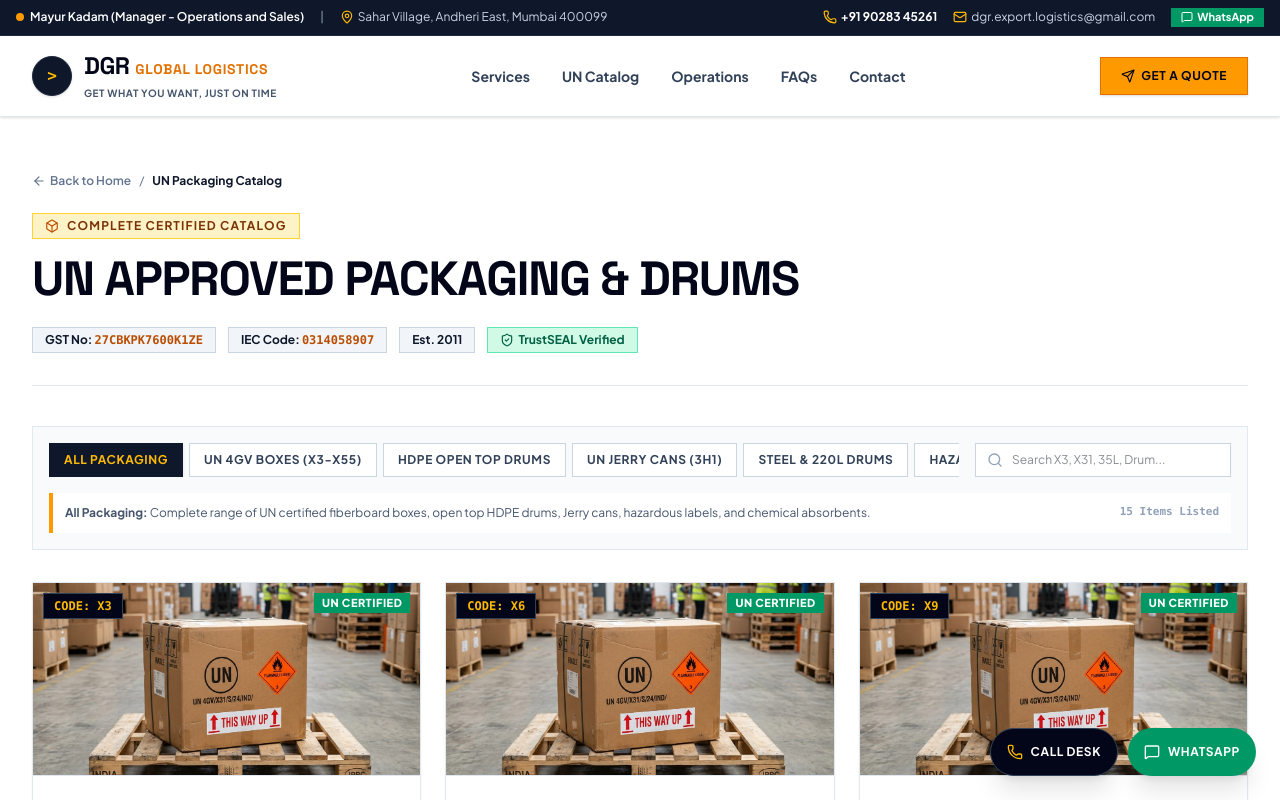
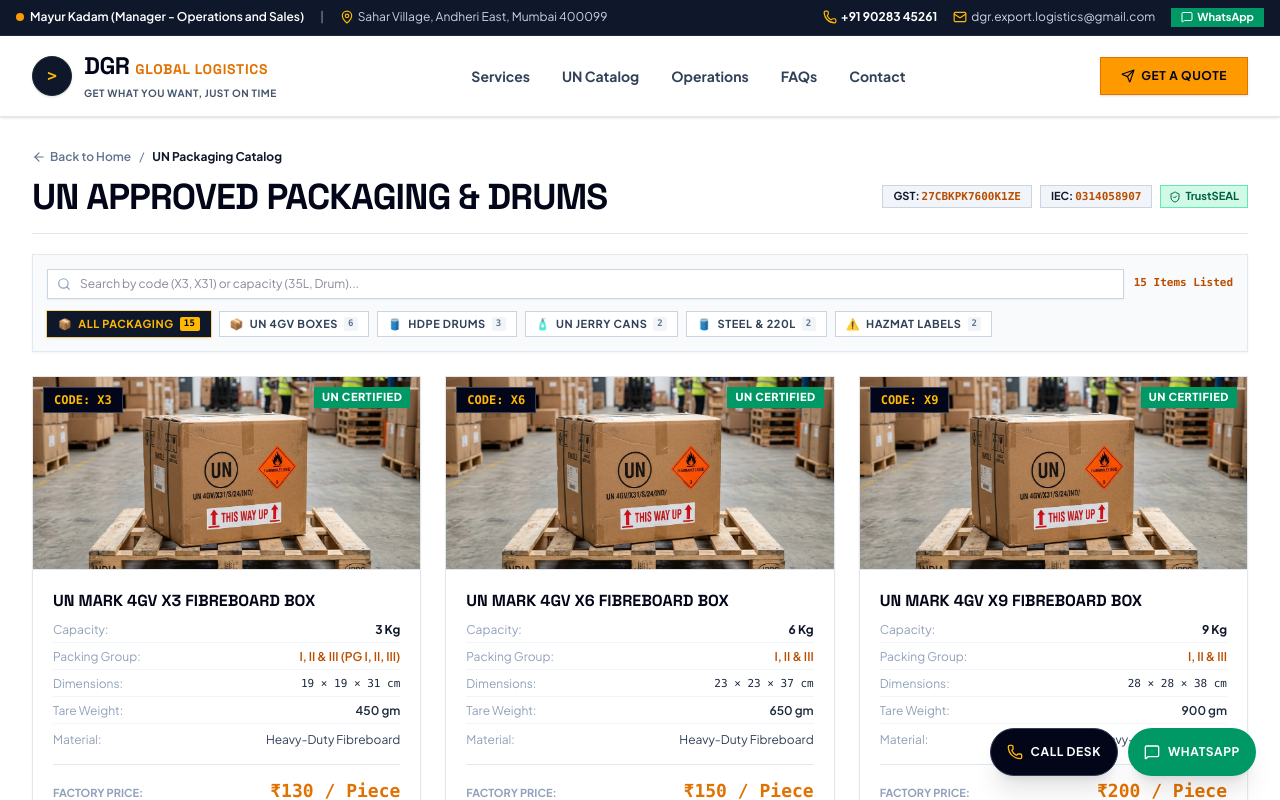
Before and after one commit to Gopal562004/DGR-GLOBAL-LOGISTICS, a Next.js app: page /products in a window 1280 px wide. Shown: the top 800 px of the page. Built offline with nearby package versions, Linux system fonts and the light colour scheme.

Commit message:
feat: ultra-compact catalog header and bidirectional infinite mobile services ticker

```diff
--- a/src/app/products/page.tsx
+++ b/src/app/products/page.tsx
@@ -50,10 +50,10 @@
         dangerouslySetInnerHTML={{ __html: JSON.stringify(jsonLd) }}
       />
 
-      <main className="max-w-7xl mx-auto px-4 sm:px-6 lg:px-8 py-10 sm:py-14">
+      <main className="max-w-7xl mx-auto px-4 sm:px-6 lg:px-8 py-6 sm:py-8">
 
         {/* Breadcrumb */}
-        <div className="flex items-center gap-2 text-xs text-slate-500 mb-6">
+        <div className="flex items-center gap-2 text-xs text-slate-500 mb-3">
           <Link href="/" className="hover:text-amber-600 flex items-center gap-1 font-semibold">
             <ArrowLeft className="w-3.5 h-3.5" /> Back to Home
           </Link>
@@ -61,28 +61,24 @@
           <span className="text-slate-900 font-bold">UN Packaging Catalog</span>
         </div>
 
-        {/* Page Header */}
-        <div className="border-b border-slate-200 pb-8 mb-10 space-y-4">
-          <div className="inline-flex items-center gap-2 bg-amber-100 text-amber-900 border border-amber-300 text-xs font-bold px-3 py-1 uppercase tracking-widest">
-            <Box className="w-3.5 h-3.5 text-amber-700" /> Complete Certified Catalog
+        {/* Slim Compact Page Header */}
+        <div className="border-b border-slate-200 pb-4 mb-5 flex flex-col md:flex-row md:items-center justify-between gap-3">
+          <div>
+            <h1 className="text-2xl sm:text-3xl lg:text-4xl font-extrabold font-heading text-slate-950 uppercase tracking-tight">
+              UN APPROVED PACKAGING & DRUMS
+            </h1>
           </div>
-          <h1 className="text-3xl sm:text-4xl lg:text-5xl font-extrabold font-heading text-slate-950 uppercase tracking-tight">
-            UN APPROVED PACKAGING & DRUMS
-          </h1>
 
-          {/* Statutory Trust Badges */}
-          <div className="flex flex-wrap items-center gap-3 pt-2 text-xs">
-            <span className="bg-slate-100 border border-slate-300 px-3 py-1 font-bold text-slate-900">
-              GST No: <span className="font-mono text-amber-700">{COMPANY_INFO.gstNo}</span>
+          {/* Statutory Trust Badges (Compact) */}
+          <div className="flex flex-wrap items-center gap-2 text-[11px]">
+            <span className="bg-slate-100 border border-slate-300 px-2.5 py-0.5 font-bold text-slate-900">
+              GST: <span className="font-mono text-amber-700">{COMPANY_INFO.gstNo}</span>
             </span>
-            <span className="bg-slate-100 border border-slate-300 px-3 py-1 font-bold text-slate-900">
-              IEC Code: <span className="font-mono text-amber-700">{COMPANY_INFO.iecCode}</span>
+            <span className="bg-slate-100 border border-slate-300 px-2.5 py-0.5 font-bold text-slate-900">
+              IEC: <span className="font-mono text-amber-700">{COMPANY_INFO.iecCode}</span>
             </span>
-            <span className="bg-slate-100 border border-slate-300 px-3 py-1 font-bold text-slate-900">
-              Est. {COMPANY_INFO.establishedYear}
-            </span>
-            <span className="bg-emerald-100 border border-emerald-300 px-3 py-1 font-bold text-emerald-800 flex items-center gap-1">
-              <ShieldCheck className="w-3.5 h-3.5" /> TrustSEAL Verified
+            <span className="bg-emerald-100 border border-emerald-300 px-2 py-0.5 font-bold text-emerald-800 flex items-center gap-1">
+              <ShieldCheck className="w-3 h-3" /> TrustSEAL
             </span>
           </div>
         </div>
--- a/src/components/ProductsCatalogClient.tsx
+++ b/src/components/ProductsCatalogClient.tsx
@@ -30,31 +30,43 @@
   {
     id: 'all',
     label: 'All Packaging',
+    sub: 'Full Range',
+    icon: '📦',
     desc: 'Complete range of UN certified fiberboard boxes, open top HDPE drums, Jerry cans, hazardous labels, and chemical absorbents.'
   },
   {
     id: 'un-boxes',
-    label: 'UN 4GV Boxes (X3-X55)',
+    label: 'UN 4GV Boxes',
+    sub: 'X3 to X55',
+    icon: '📦',
     desc: 'Manufacturer of a wide range of UN certified fiberboard boxes: UN Mark 4GV X31, X55, X3, X6, X9, and X22 with IIP/IATA test certificates.'
   },
   {
     id: 'hdpe-drums',
-    label: 'HDPE Open Top Drums',
+    label: 'HDPE Drums',
+    sub: '30L to 60L',
+    icon: '🛢️',
     desc: 'Leading manufacturer of UN approved 30L, 35L, 60L, and 1H2/X60 open top HDPE drums for chemicals and hazardous transport.'
   },
   {
     id: 'jerry-cans',
-    label: 'UN Jerry Cans (3H1)',
+    label: 'UN Jerry Cans',
+    sub: '35L & 50L (3H1)',
+    icon: '🧴',
     desc: 'UN approved 35L (3H1/X35) and 50L narrow/wide mouth HDPE jerry cans tested for Packing Groups II and III.'
   },
   {
     id: 'steel-drums',
-    label: 'Steel & 220L Drums',
+    label: 'Steel & 220L',
+    sub: 'PG II & MS',
+    icon: '🛢️',
     desc: 'UN marked 220L PG II chemical storage drums and 10L-30L mild steel (MS / 1A1) drums.'
   },
   {
     id: 'labels-absorbents',
-    label: 'Hazard Labels & Absorbents',
+    label: 'Hazmat Labels',
+    sub: 'Class 1-9 & DG',
+    icon: '⚠️',
     desc: 'Self-adhesive weatherproof PVC Class 1 to 9 hazard diamond labels and Bio-Tech chemical absorbent powder bags.'
   },
 ];
@@ -116,56 +128,61 @@
   };
 
   return (
-    <div className="space-y-8">
+    <div className="space-y-6">
 
-      {/* Category Pills Bar */}
-      <div className="bg-slate-50 border border-slate-200 p-4 space-y-4">
+      {/* Ultra-Compact Category & Search Bar */}
+      <div className="bg-slate-50 border border-slate-200 p-3 sm:p-3.5 space-y-3 shadow-xs">
 
-        <div className="flex flex-col md:flex-row items-stretch md:items-center justify-between gap-4">
-          {/* Category Tabs */}
-          <div className="flex items-center gap-1.5 overflow-x-auto pb-2 md:pb-0 scrollbar-none">
+        {/* Search & Category Header Row */}
+        <div className="flex flex-col sm:flex-row items-stretch sm:items-center justify-between gap-2.5">
+          {/* Quick Search */}
+          <div className="relative flex-1">
+            <Search className="w-3.5 h-3.5 text-slate-400 absolute left-2.5 top-1/2 -translate-y-1/2" />
+            <input
+              type="text"
+              value={searchQuery}
+              onChange={(e) => setSearchQuery(e.target.value)}
+              placeholder="Search by code (X3, X31) or capacity (35L, Drum)..."
+              className="w-full bg-white border border-slate-300 pl-8 pr-3 py-1.5 text-xs text-slate-900 focus:outline-none focus:border-amber-500 rounded-none shadow-xs"
+            />
+          </div>
+
+          <span className="text-[11px] font-mono text-amber-700 font-bold shrink-0 self-end sm:self-center">
+            {filteredProducts.length} Items Listed
+          </span>
+        </div>
+
+        {/* Slim, Compact Category Pills (Wraps naturally taking minimal vertical height) */}
+        <div className="flex flex-wrap items-center gap-1.5 sm:gap-2">
           {CATEGORIES.map((cat) => {
             const isActive = selectedCategory === cat.id;
             const href = cat.id === 'all' ? '/products' : `/products?category=${cat.id}`;
+            const categoryCount = cat.id === 'all'
+              ? products.length
+              : products.filter(p => p.category === cat.id).length;
+
             return (
               <Link
                 key={cat.id}
                 href={href}
                 scroll={false}
                 onClick={() => setSelectedCategory(cat.id)}
-                  className={`px-3.5 py-2 text-xs font-bold uppercase tracking-wider whitespace-nowrap transition-all border ${
+                className={`px-2.5 py-1 text-[11px] font-bold uppercase tracking-wider transition-all border flex items-center gap-1.5 ${
                   isActive
-                      ? 'bg-slate-900 text-amber-400 border-slate-900 shadow-sm'
-                      : 'bg-white text-slate-700 hover:text-slate-950 border-slate-300'
+                    ? 'bg-slate-900 text-amber-400 border-slate-900 shadow-sm ring-1 ring-amber-400/50'
+                    : 'bg-white text-slate-700 hover:text-slate-950 border-slate-300 hover:border-slate-500'
                 }`}
               >
-                  {cat.label}
+                <span>{cat.icon}</span>
+                <span>{cat.label}</span>
+                <span className={`text-[9px] font-mono px-1 py-0.2 rounded-xs font-bold ${
+                  isActive ? 'bg-amber-400 text-slate-950' : 'bg-slate-100 text-slate-500'
+                }`}>
+                  {categoryCount}
+                </span>
               </Link>
             );
           })}
-          </div>
-
-          {/* Search Box */}
-          <div className="relative shrink-0 md:w-64">
-            <Search className="w-4 h-4 text-slate-400 absolute left-3 top-1/2 -translate-y-1/2" />
-            <input
-              type="text"
-              value={searchQuery}
-              onChange={(e) => setSearchQuery(e.target.value)}
-              placeholder="Search X3, X31, 35L, Drum..."
-              className="w-full bg-white border border-slate-300 pl-9 pr-3 py-2 text-xs text-slate-900 focus:outline-none focus:border-amber-500 rounded-none"
-            />
-          </div>
-        </div>
-
-        {/* Category Description Banner */}
-        <div className="text-xs text-slate-600 bg-white border-l-4 border-amber-500 p-3 flex items-center justify-between gap-4">
-          <div>
-            <strong>{activeCategoryObj.label}:</strong> {activeCategoryObj.desc}
-          </div>
-          <span className="text-[11px] font-mono text-slate-400 shrink-0 font-bold">
-            {filteredProducts.length} Items Listed
-          </span>
         </div>
 
       </div>
--- a/src/components/ServicesSection.tsx
+++ b/src/components/ServicesSection.tsx
@@ -1,6 +1,6 @@
 'use client';
 
-import React, { useState } from 'react';
+import React, { useState, useRef, useEffect } from 'react';
 import Link from 'next/link';
 import {
   Plane,
@@ -61,9 +61,15 @@
   }
 ];
 
+// 4-times duplicated array for seamless bidirectional infinite scrolling in both directions
+const LOOP_CATEGORIES = [...CATEGORIES, ...CATEGORIES, ...CATEGORIES, ...CATEGORIES];
+
 const ServicesSection: React.FC<ServicesSectionProps> = ({ onOpenQuoteModal }) => {
   const [activeCategory, setActiveCategory] = useState('all');
   const [showAllCards, setShowAllCards] = useState(false);
+  const scrollRef = useRef<HTMLDivElement | null>(null);
+  const isInteractingRef = useRef<boolean>(false);
+  const animFrameIdRef = useRef<number | null>(null);
 
   const selectedCategoryObj = CATEGORIES.find(c => c.id === activeCategory) || CATEGORIES[0];
   const allFilteredServices = SERVICES.filter(service =>
@@ -80,20 +86,91 @@
     setShowAllCards(true);
   };
 
+  // Continuous gentle slow auto-scroll with seamless bidirectional infinite looping
+  useEffect(() => {
+    const scrollContainer = scrollRef.current;
+    if (!scrollContainer) return;
+
+    let resumeTimeout: NodeJS.Timeout;
+
+    // Center scroll position on middle duplicate set on mount
+    const singleSetWidth = scrollContainer.scrollWidth / 4;
+    if (scrollContainer.scrollLeft === 0 && singleSetWidth > 0) {
+      scrollContainer.scrollLeft = singleSetWidth;
+    }
+
+    const checkBidirectionalBoundary = () => {
+      const oneSet = scrollContainer.scrollWidth / 4;
+      if (oneSet <= 0) return;
+
+      // When user scrolls left (backward) near the start, jump forward by 2 sets
+      if (scrollContainer.scrollLeft <= 10) {
+        scrollContainer.scrollLeft += oneSet * 2;
+      }
+      // When user scrolls right (forward) near the end, jump backward by 2 sets
+      else if (scrollContainer.scrollLeft >= oneSet * 3) {
+        scrollContainer.scrollLeft -= oneSet * 2;
+      }
+    };
+
+    const autoScroll = () => {
+      if (!isInteractingRef.current && scrollContainer) {
+        // Slow gentle speed (0.2px per frame)
+        scrollContainer.scrollLeft += 0.2;
+        checkBidirectionalBoundary();
+      }
+      animFrameIdRef.current = requestAnimationFrame(autoScroll);
+    };
+
+    animFrameIdRef.current = requestAnimationFrame(autoScroll);
+
+    const handleScroll = () => {
+      checkBidirectionalBoundary();
+    };
+
+    const handleUserStart = () => {
+      isInteractingRef.current = true;
+      clearTimeout(resumeTimeout);
+    };
+
+    const handleUserEnd = () => {
+      clearTimeout(resumeTimeout);
+      resumeTimeout = setTimeout(() => {
+        isInteractingRef.current = false;
+      }, 2500); // Resume auto-glide 2.5s after user finishes swipe
+    };
+
+    scrollContainer.addEventListener('scroll', handleScroll, { passive: true });
+    scrollContainer.addEventListener('touchstart', handleUserStart, { passive: true });
+    scrollContainer.addEventListener('touchend', handleUserEnd, { passive: true });
+    scrollContainer.addEventListener('mouseenter', handleUserStart);
+    scrollContainer.addEventListener('mouseleave', handleUserEnd);
+
+    return () => {
+      if (animFrameIdRef.current) cancelAnimationFrame(animFrameIdRef.current);
+      clearTimeout(resumeTimeout);
+      scrollContainer.removeEventListener('scroll', handleScroll);
+      scrollContainer.removeEventListener('touchstart', handleUserStart);
+      scrollContainer.removeEventListener('touchend', handleUserEnd);
+      scrollContainer.removeEventListener('mouseenter', handleUserStart);
+      scrollContainer.removeEventListener('mouseleave', handleUserEnd);
+    };
+  }, []);
+
   return (
     <section id="services" className="py-16 sm:py-24 bg-slate-50 border-b border-slate-200">
       <div className="max-w-7xl mx-auto px-4 sm:px-6 lg:px-8">
 
         {/* Clean, Minimalist Section Header */}
-        <div className="text-center max-w-2xl mx-auto mb-10 space-y-3">
+        <div className="text-center max-w-2xl mx-auto mb-8 sm:mb-10 space-y-3">
           <h2 className="text-2xl sm:text-3xl lg:text-4xl font-extrabold font-heading text-slate-950 uppercase tracking-tight">
             OUR CORE CAPABILITIES
           </h2>
           <div className="w-12 h-1 bg-amber-500 mx-auto"></div>
         </div>
 
-        {/* Category Filter Pills */}
-        <div className="flex items-center justify-center gap-2 mb-10 overflow-x-auto pb-2 scrollbar-none">
+        {/* Desktop View: Centered Filter Pills */}
+        <div className="hidden sm:flex items-center justify-center gap-2 mb-10">
           {CATEGORIES.map((cat) => {
             const isActive = activeCategory === cat.id;
             return (
@@ -110,6 +187,35 @@
               </button>
             );
           })}
+        </div>
+
+        {/* Mobile View: Infinite Auto-Glide Ticker with Bidirectional Manual Swipe */}
+        <div className="sm:hidden mb-8 relative">
+          <div
+            ref={scrollRef}
+            className="flex items-center gap-2 overflow-x-auto pb-2 scrollbar-none touch-pan-x cursor-grab active:cursor-grabbing select-none"
+            style={{ WebkitOverflowScrolling: 'touch' }}
+          >
+            {LOOP_CATEGORIES.map((cat, idx) => {
+              const isActive = activeCategory === cat.id;
+              return (
+                <button
+                  key={`${cat.id}-${idx}`}
+                  onClick={() => handleCategoryChange(cat.id)}
+                  className={`px-3.5 py-2 text-xs font-bold uppercase tracking-wider transition-all whitespace-nowrap shrink-0 border ${
+                    isActive
+                      ? 'bg-slate-900 text-amber-400 border-slate-900 shadow-sm ring-2 ring-amber-400/50'
+                      : 'bg-white text-slate-700 border-slate-300 active:bg-slate-200'
+                  }`}
+                >
+                  {cat.label}
+                </button>
+              );
+            })}
+          </div>
+          {/* Subtle side fade indicators for mobile scrolling cue */}
+          <div className="pointer-events-none absolute inset-y-0 left-0 w-4 bg-gradient-to-r from-slate-50 to-transparent"></div>
+          <div className="pointer-events-none absolute inset-y-0 right-0 w-4 bg-gradient-to-l from-slate-50 to-transparent"></div>
         </div>
 
         {/* Airy, High-Contrast Services Grid */}
```
Lines whose indentation alone changed are shown as unchanged.
